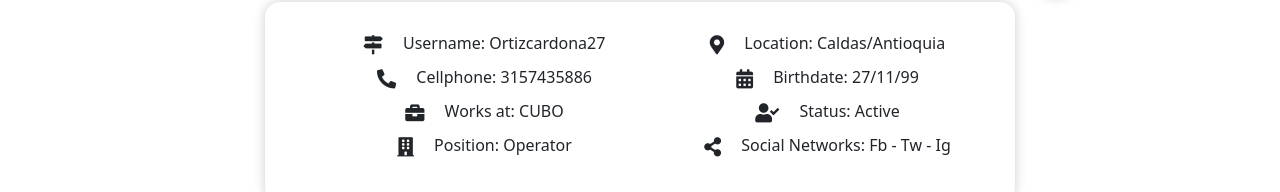
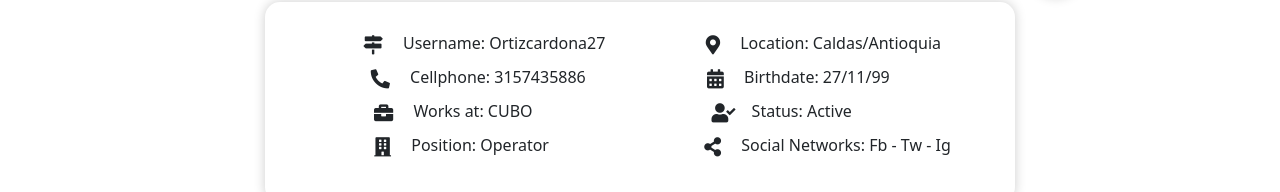
Before and after one commit to Ortizcardona27/CRM-Cubo, a plain HTML site: page my_profile.html in a window 1280 px wide. Shown: the part 637-829 px from the top of the page. Drawn offline with nearby package versions, Linux system fonts and the light colour scheme; a web font is replaced by a local one.

Commit message:
changes in my profile
icon alignment

```diff
--- a/my_profile.html
+++ b/my_profile.html
@@ -98,14 +98,14 @@
             <div class="perfil-usuario-footer">
                 <ul class="lista-datos">
                     <li><i class="icono fas fa-map-signs"></i> Username: Ortizcardona27</li>
-                    <li><i class="icono fas fa-phone-alt"></i> Cellphone: 3157435886</li>
-                    <li><i class="icono fas fa-briefcase"></i> Works at: CUBO</li>
-                    <li><i class="icono fas fa-building"></i> Position: Operator</li>
+                    <li><i class="icono fas fa-phone-alt"></i> Cellphone: 3157435886 &nbsp;&nbsp;</li>
+                    <li><i class="icono fas fa-briefcase"></i> Works at: CUBO &nbsp;&nbsp;&nbsp;&nbsp;&nbsp;&nbsp;&nbsp;&nbsp;&nbsp;&nbsp;&nbsp;&nbsp;&nbsp;&nbsp;</li>
+                    <li><i class="icono fas fa-building"></i> Position: Operator &nbsp;&nbsp;&nbsp;&nbsp;&nbsp;&nbsp;&nbsp;&nbsp;&nbsp;&nbsp;</li>
                 </ul>
                 <ul class="lista-datos">
-                    <li><i class="icono fas fa-map-marker-alt"></i> Location: Caldas/Antioquia</li>
-                    <li><i class="icono fas fa-calendar-alt"></i> Birthdate: 27/11/99</li>
-                    <li><i class="icono fas fa-user-check"></i> Status: Active</li>
+                    <li><i class="icono fas fa-map-marker-alt"></i> Location: Caldas/Antioquia &nbsp;</li>
+                    <li><i class="icono fas fa-calendar-alt"></i> Birthdate: 27/11/99 &nbsp;&nbsp;&nbsp;&nbsp;&nbsp;&nbsp;&nbsp;&nbsp;&nbsp;&nbsp;&nbsp;&nbsp;&nbsp;</li>
+                    <li><i class="icono fas fa-user-check"></i>Status: Active &nbsp;&nbsp;&nbsp;&nbsp;&nbsp;&nbsp;&nbsp;&nbsp;&nbsp;&nbsp;&nbsp;&nbsp;&nbsp;&nbsp;&nbsp;&nbsp;&nbsp;&nbsp;&nbsp;&nbsp;&nbsp;</li>
                     <li><i class="icono fas fa-share-alt"></i> Social Networks: Fb - Tw - Ig</li>
                 </ul>
             </div>
```
